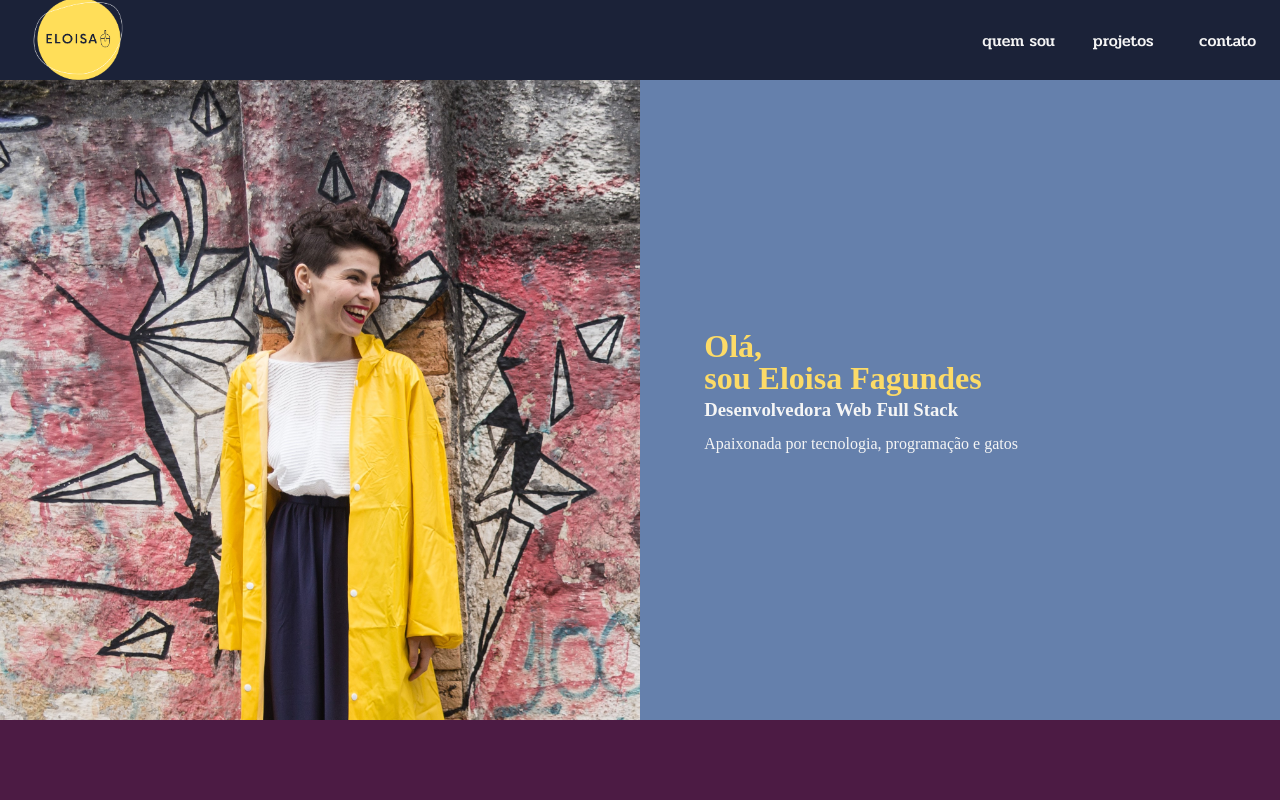
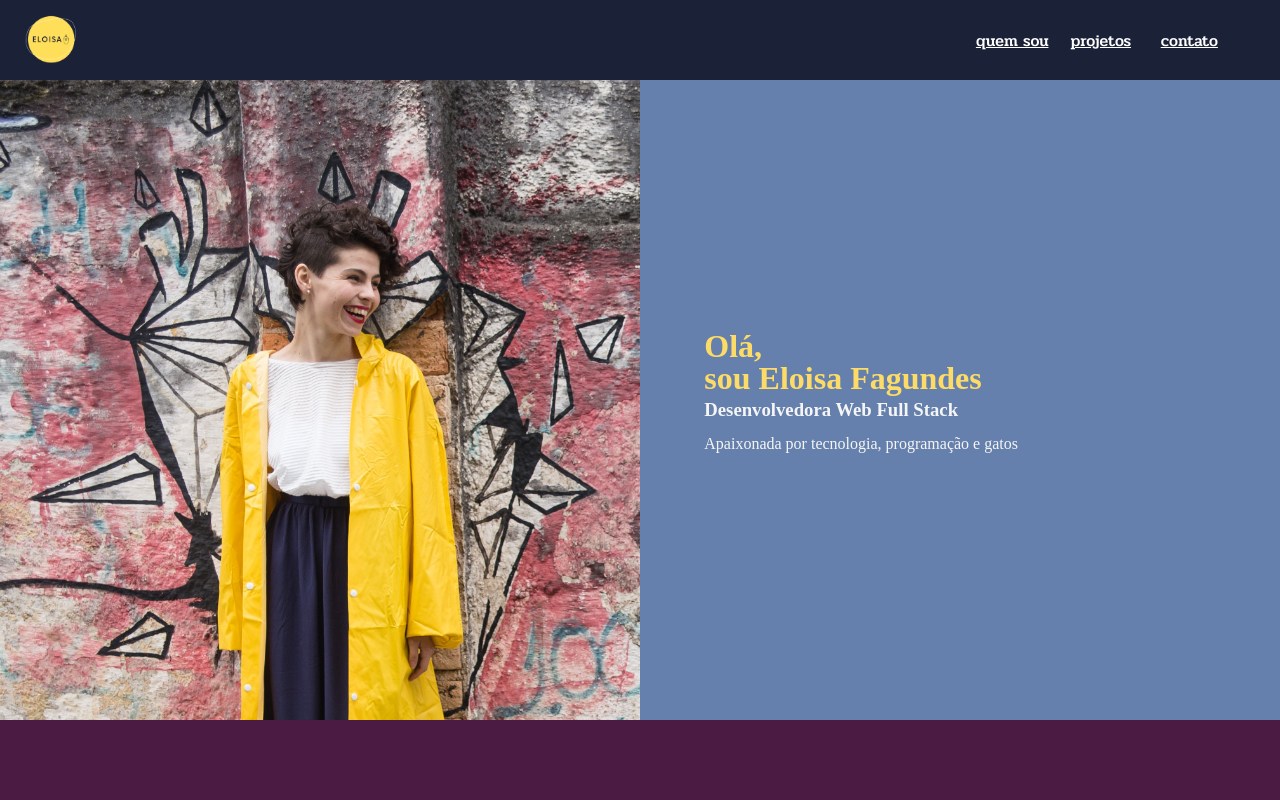
Before and after one commit to EloisaFagundes/Portifolio, a React (Create React App) app in the folder portfolio/: page / in a window 1280 px wide. Shown: the top 800 px of the page. Built offline with nearby package versions, Linux system fonts and the light colour scheme; a web font is replaced by a local one.

Commit message:
adiciona alterações de rotas e imagem para o componente meus projetos

```diff
--- a/portfolio/src/App.js
+++ b/portfolio/src/App.js
@@ -1,20 +1,25 @@
-import React from 'react';
-import './App.css';
-import Appbar from './components/Appbar/Appbar';
-import BannerApresentation from "../src/containers/BannerApresentation/BannerApresentation"
-import AboutMe from "../src/containers/AboutMe/AboutMe"
-import Knowledges from "../src/containers/Knowledges/Knowledges"
-import Education from "../src/containers/Education/Education"
+import React from "react";
+import "./App.css";
+import Appbar from "./components/Appbar/Appbar";
+import BannerApresentation from "../src/containers/BannerApresentation/BannerApresentation";
+import AboutMe from "../src/containers/AboutMe/AboutMe";
+import Knowledges from "../src/containers/Knowledges/Knowledges";
+import Education from "../src/containers/Education/Education";
+import MyProjects from "../src/containers/MyProjects/MyProjects";
+import HireMe from "../src/containers/HireMe/HireMe";
+import Footer from "./components/Footer/Footer";
 
 function App() {
   return (
     <div className="App">
-    <Appbar />
-    <BannerApresentation />
-    <AboutMe />
-    {/* <Knowledges /> */}
-    {/* <Education /> */}
-
+      <Appbar />
+      <BannerApresentation />
+      <AboutMe />
+      <Knowledges />
+      {/* <Education /> */}
+      {/* <MyProjects /> */}
+      {/* <HireMe /> */}
+      {/* <Footer /> */}
     </div>
   );
 }
--- a/portfolio/src/components/Appbar/Appbar.js
+++ b/portfolio/src/components/Appbar/Appbar.js
@@ -2,6 +2,7 @@ import React from "react";
 import styled from "styled-components";
 
 const AppbarStyled = styled.div`
+  width: 100%;
   display: flex;
   height: 10vh;
   background-color: #1b2238;
@@ -10,19 +11,49 @@ const AppbarStyled = styled.div`
   align-items: center;
   margin: 0 0;
   padding: 1rem 1rem;
+
+  @media screen and (max-width: 1200px) {
+    height: 10vh;
+    width: 100%;
+    /* padding: 1vh  1vw; */
+  }
 `;
 
 const LogoStyled = styled.img`
-  width: 10%;
+  width: 70px;
   height: auto;
   margin: 0 0;
   justify-content: flex-start;
 `;
 
+const LinkMenuStyled = styled.a`
+  /* background-color: green; */
+  color: white;
+  @media screen and (max-width: 1200px) {
+    height: 5vh;
+    width: 19vw;
+    padding: 0.5vh 0.5vw;
+    justify-content: center;
+    color: white;
+    font-size: 13px;
+  }
+`;
+
 const NavIconsWrapper = styled.div`
+/* background-color: red; */
   display: grid;
   grid-template-columns: 1fr 1fr 1fr;
-  grid-gap: 2rem;
+  grid-gap: 1rem;
+  text-decoration: none;
+  margin: 0 3vw;
+
+  @media screen and (max-width: 1200px) {
+    /* background-color: purple; */
+    margin: 0 5vw;
+    height: 5vh;
+    padding: 1vh  1vw;
+    justify-content: center;
+ }
 `;
 
 function Appbar() {
@@ -31,9 +62,9 @@ function Appbar() {
       <AppbarStyled>
         <LogoStyled src={require("../../images/logo.png")} />
         <NavIconsWrapper>
-          <nav>quem sou</nav>
-          <nav>projetos</nav>
-          <nav>contato</nav>
+          <LinkMenuStyled href="#AboutMe">quem sou</LinkMenuStyled>
+          <LinkMenuStyled href="#MyProjects">projetos</LinkMenuStyled>
+          <LinkMenuStyled href="#HireMe">contato</LinkMenuStyled>
         </NavIconsWrapper>
       </AppbarStyled>
     </>
```
Also changed, not shown: portfolio/src/images/computador fundo roxo.png (added).
